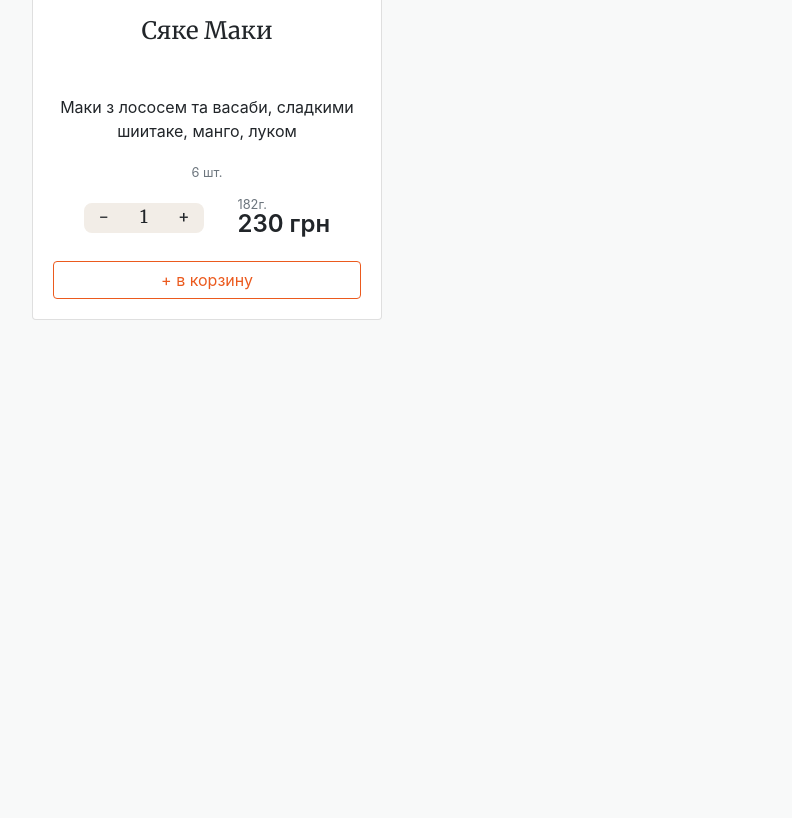
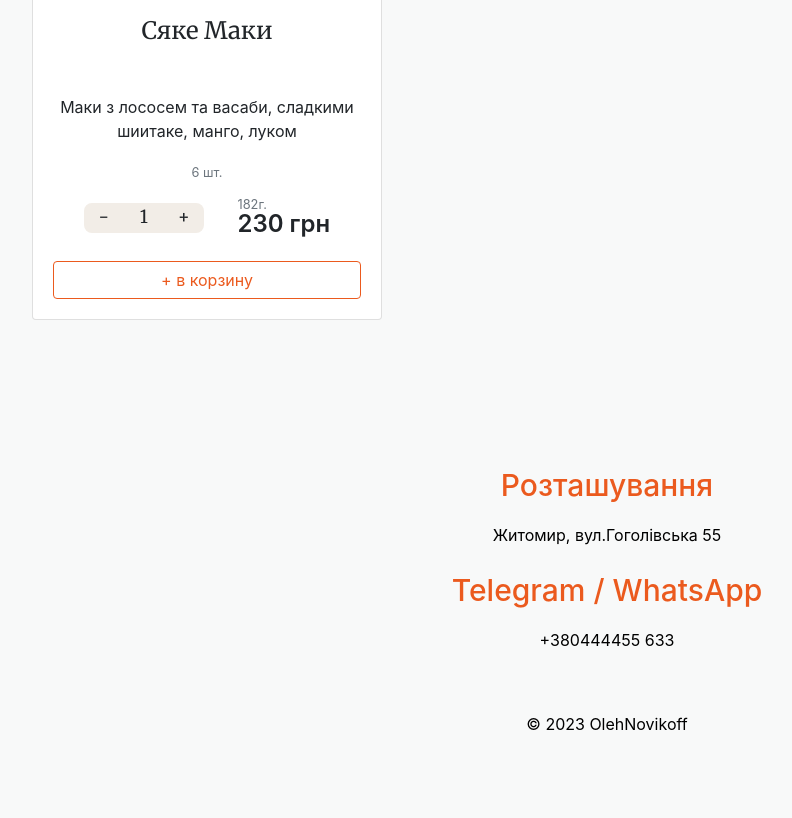
Before and after one commit to NovikoffOleh/Shop_sushi, a plain HTML site: page index.html in a window 1280 px wide. Shown: the part 3004-3822 px from the top of the page, without its empty margins (53-845 px from the left). Before the commit the page ends 3348 px from the top, so only its background shows below. Drawn offline with Linux system fonts and the light colour scheme.

Commit message:
correct html

```diff
--- a/css/main.css
+++ b/css/main.css
@@ -1,3 +1,8 @@
+ul,
+ul li {
+	list-style: none;
+}
+
 body, html {
 	background-color: #F8F9F9;
 	height: 100%;
@@ -207,3 +212,57 @@ h3, h4 {
 .none {
 	display: none;
 }
+
+.footer {
+	margin-top: auto;
+	padding: 60px 0 50px;
+	background-color: var(--dark-bg);
+	color: var(--header-text);
+}
+
+.footer__wrapper {
+	display: flex;
+	flex-direction: column;
+	align-items: center;
+	row-gap: 27px;
+}
+.social {
+
+	column-gap: 30px;
+	align-items: center;
+}
+
+.copyright {
+	justify-content: space-between;
+	font-size: 16px;
+	color: #EB5A1E;
+}
+.adress{
+	margin-top: 0px;
+	margin-bottom: 10px;
+}
+
+.name {
+	margin-top: 50px;
+}
+
+.title-2 {
+	margin-top: 15px;
+	margin-bottom: 10px;
+	font-size: 30px;
+	color: #EB5A1E;
+}
+
+.content-list {
+	margin: 0 auto;
+	max-width: 570px;
+	display: flex;
+	flex-direction: column;
+	align-items: center;
+	row-gap: 10px;
+	text-align: center;
+}
+
+.content-list a {
+	color: black;
+}
--- a/index.html
+++ b/index.html
@@ -379,6 +379,32 @@
 		</div>
 	</div>
 
+<!----  Footer -->
+<footer class="footer">
+
+		<div class="footer__wrapper">
+			<ul class="social">
+				<li class="content-list">
+					<h2 class="title-2">Розташування</h2>
+
+					<a href="https://map.zt.ua/map/info/706/" class="adress">Житомир, вул.Гоголiвська 55</a>
+				</li>
+				<li class="content-list">
+					<h2 class="title-2">Telegram / WhatsApp</h2>
+					<p class="adress"><a href="tel:+380444455633">+380444455 633</a></p>
+				</li>
+				<li class="content-list">
+                    <a href="https://uk.wikipedia.org/wiki/%D0%9D%D0%BE%D0%B2%D1%96%D0%BA%D0%BE%D0%B2_%D0%9E%D0%BB%D0%B5%D0%B3_%D0%92%D0%BE%D0%BB%D0%BE%D0%B4%D0%B8%D0%BC%D0%B8%D1%80%D0%BE%D0%B2%D0%B8%D1%87"
+	                class="name">
+	               <p>© 2023 OlehNovikoff</p>
+                    </a>
+				</li>
+			</ul>
+
+	</div>
+</footer>
+
+
 	<!-- Подключаем скрипты -->
 <script src="./js/counter.js"></script>
 </body>
--- a/js/counter.js
+++ b/js/counter.js
@@ -2,20 +2,23 @@
 
 window.addEventListener('click', function name(event) {
 
+    let counter;
 
+// проверка клика по конкретной кнопке а не по полю
+
+    if (event.target.dataset.action === 'plus' || event.target.dataset.action === 'minus') {
+        counterWrapper = event.target.closest('.counter-wrapper');
+        counter = counterWrapper.querySelector('[data-counter]');
+    }
 // проверка елемента - это Плюс?
     if (event.target.dataset.action === 'plus') {
 
-        const counterWrapper = event.target.closest('.counter-wrapper');
-        const counter = counterWrapper.querySelector('[data-counter]');
+
         counter.innerText = ++counter.innerText
     }
 
     // проверка елемента - это Минус?
     if (event.target.dataset.action === 'minus') {
-
-        const counterWrapper = event.target.closest('.counter-wrapper');
-        const counter = counterWrapper.querySelector('[data-counter]');
 
 
         if (parseInt(counter.innerText) > 0) {
```
Also changed, not shown: img/icons/book.svg (added), img/icons/facebook.svg (added), img/icons/gitHub-black.svg (added), img/icons/gitHub.svg (added), img/icons/google.svg (added), img/icons/instagram.svg (added), img/icons/linkedIn.svg (added), img/icons/moon.svg (added), img/icons/point-right.svg (added), img/icons/sun.svg (added), img/icons/twitter.svg (added), 1 other file.
